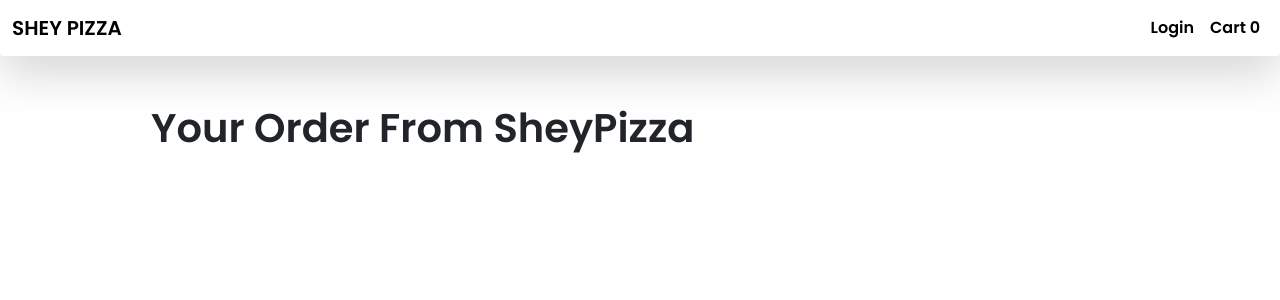
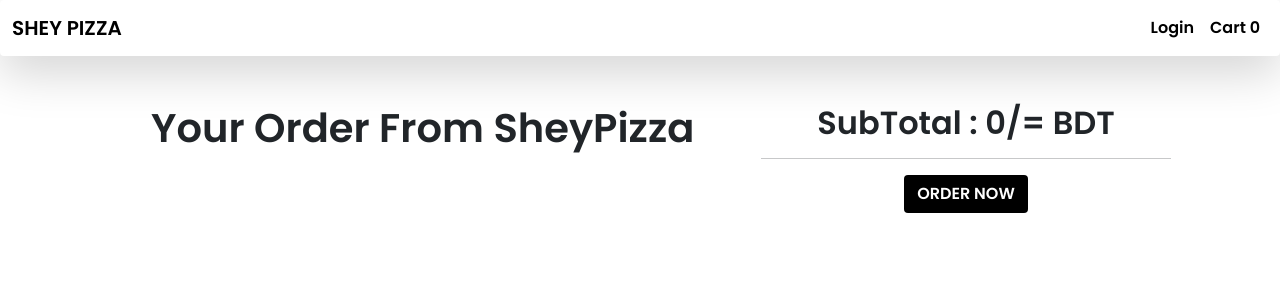
Before and after one commit to farhanshahriyar/mern-sheypizza, a React (Create React App) app in the folder client/: page /cart in a window 1280 px wide. Shown: the top 300 px of the page. Built offline with nearby package versions, Linux system fonts and the light colour scheme.

Commit message:
added subtotal function

```diff
--- a/client/src/screens/Cartscreen.js
+++ b/client/src/screens/Cartscreen.js
@@ -7,6 +7,7 @@
 
   const cartstate = useSelector(state=>state.cartReducer)
   const cartItems = cartstate.cartItems
+  var subtotal = cartItems.reduce((x , item)=> x+item.price , 0)
   const dispatch = useDispatch()
 
 
@@ -21,7 +22,7 @@
                       <div className='text-start m-1'>
                         <br></br>
                         <h1>{item.name}[{item.varient}]</h1>
-                        <h1>Price : {item.quantity} * {item.prices[0][item.varient]} = {item.price}</h1>
+                        <h1>Price : {item.quantity} * {item.prices[0][item.varient]} = {item.price}/= BDT</h1>
                         <h1 style={{display:'inline'}}>Quantity : </h1>
                         <i className="fa fa-plus" onClick={()=>{dispatch(addToCart(item , item.quantity+1 ,item.varient))}}></i>
                         <b>{item.quantity}</b>
@@ -40,7 +41,10 @@
              })}
 
              </div>
-           <div className='col-md-4'>
+           <div className='col-md-4 text-right'>
+             <h2 style={{fontsize:'45px'}}>SubTotal : {subtotal}/= BDT</h2>
+             <hr></hr>
+             <button className='btn'>ORDER NOW</button>
            </div>
 
          </div>
```
